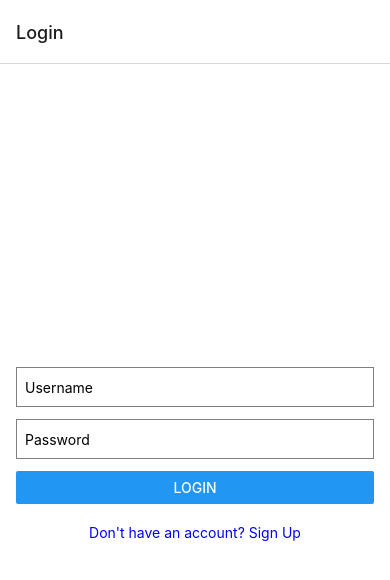
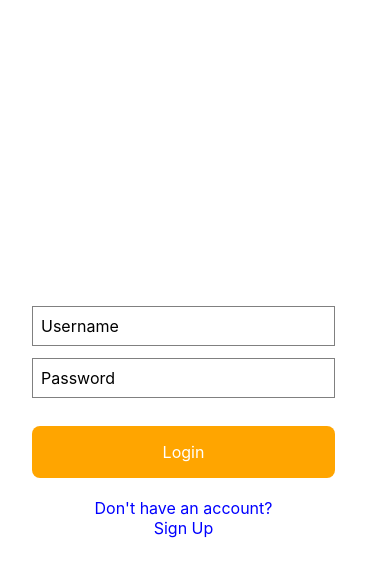
Before and after one commit to gyuripk/mobile, a React Native app: screen / in a window 390 px wide. Shown: the top 580 px of the page. Built offline with nearby package versions, Linux system fonts and the light colour scheme.

Commit message:
add Large text setting, change colour

```diff
--- a/App.js
+++ b/App.js
@@ -1,24 +1,21 @@
-import React, { useEffect, useState } from "react"; // useState와 useEffect 추가
-import { StatusBar } from "expo-status-bar";
-import { StyleSheet, Text, View } from "react-native";
+import React, { useEffect, useState } from "react";
 import { NavigationContainer } from "@react-navigation/native";
-import { createNativeStackNavigator } from "@react-navigation/native-stack"; //추가
+import { createNativeStackNavigator } from "@react-navigation/native-stack";
 import { createBottomTabNavigator } from "@react-navigation/bottom-tabs";
 import { FontAwesome5 } from "@expo/vector-icons";
 
-// import NewsScreen from "./screens/NewsScreen";
 import SettingScreen from "./screens/SettingScreen";
-import SplashScreen from "./screens/SplashScreen"; //스플래쉬 화면 추가
-import AboutScreen from "./screens/AboutScreen"; // Import AboutScreen
+import SplashScreen from "./screens/SplashScreen";
+import AboutScreen from "./screens/AboutScreen";
 import NoteListScreen from "./screens/NoteListScreen";
 import NoteScreen from "./screens/NoteScreen";
 import LoginScreen from "./screens/LoginScreen";
 import SignupScreen from "./screens/SignupScreen";
 
-import { ThemeProvider } from "./context/theme"; // text size
+import { ThemeProvider } from "./context/theme";
 
 const Tab = createBottomTabNavigator();
-const Stack = createNativeStackNavigator(); //중복?
+const Stack = createNativeStackNavigator();
 
 function MainTabs() {
   return (
@@ -35,20 +32,36 @@ function MainTabs() {
           }
           return <FontAwesome5 name={iconName} size={size} color={color} />;
         },
-        tabBarActiveTintColor: "tomato",
+        tabBarActiveTintColor: "orange",
         tabBarInactiveTintColor: "gray",
-        tabBarStyle: [
-          {
-            display: "flex",
-          },
-          null,
-        ],
+        tabBarShowLabel: false, // 라벨 숨기기
       })}
     >
-      <Tab.Screen name="Notes" component={NoteListScreen} />
+      <Tab.Screen
+        name="Notes"
+        component={NoteListScreen}
+        options={{ headerShown: false }}
+      />
       <Tab.Screen name="Setting" component={SettingScreen} />
       <Tab.Screen name="About" component={AboutScreen} />
     </Tab.Navigator>
+  );
+}
+
+function MainStack() {
+  return (
+    <Stack.Navigator>
+      <Stack.Screen
+        name="MainTabs"
+        component={MainTabs}
+        options={{ headerShown: false }}
+      />
+      <Stack.Screen
+        name="NoteScreen"
+        component={NoteScreen}
+        options={{ headerTintColor: "orange" }}
+      />
+    </Stack.Navigator>
   );
 }
 
@@ -58,29 +71,15 @@ export default function App() {
   return (
     <NavigationContainer>
       <ThemeProvider theme={{}}>
-        <Stack.Navigator>
-          {/* 헤더를 숨김 */}
-          {isSplashVisible ? (
-            <Stack.Screen
-              name="Splash"
-              screenOptions={{ headerShown: false }}
-              children={() => (
-                <SplashScreen setSplashScreenVisible={setIsSplashVisible} />
-              )}
-            />
-          ) : (
-            <>
-              <Stack.Screen
-                name="Login"
-                component={LoginScreen}
-                screenOptions={{ headerShown: false }}
-              />
-              <Stack.Screen name="Signup" component={SignupScreen} />
-              <Stack.Screen name="Main" component={MainTabs} />
-              <Stack.Screen name="NoteScreen" component={NoteScreen} />
-            </>
-          )}
-        </Stack.Navigator>
+        {isSplashVisible ? (
+          <SplashScreen setSplashScreenVisible={setIsSplashVisible} />
+        ) : (
+          <Stack.Navigator screenOptions={{ headerShown: false }}>
+            <Stack.Screen name="Login" component={LoginScreen} />
+            <Stack.Screen name="Signup" component={SignupScreen} />
+            <Stack.Screen name="Main" component={MainStack} />
+          </Stack.Navigator>
+        )}
       </ThemeProvider>
     </NavigationContainer>
   );
--- a/components/Layout.js
+++ b/components/Layout.js
@@ -20,7 +20,8 @@ const styles = StyleSheet.create({
     flex: 1,
     backgroundColor: "#fff",
     width: "90%",
+    paddingLeft: 16,
     justifyContent: "center",
-    alignItems: "center",
+    // alignItems: "center",
   },
 });
--- a/package.json
+++ b/package.json
@@ -13,6 +13,7 @@
     "@react-navigation/bottom-tabs": "^6.5.20",
     "@react-navigation/native": "^6.1.17",
     "@react-navigation/native-stack": "^6.9.26",
+    "date-fns": "^3.6.0",
     "expo": "~50.0.17",
     "expo-status-bar": "~1.11.1",
     "react": "18.2.0",
--- a/screens/AboutScreen.js
+++ b/screens/AboutScreen.js
@@ -1,11 +1,13 @@
 // screens/AboutScreen.js
 import React from "react";
 import { View, Text, StyleSheet } from "react-native";
+import { GlobalStyles } from "../styles/global";
 
 const AboutScreen = () => {
+  const globalStyles = GlobalStyles();
   return (
     <View style={styles.container}>
-      <Text>About Screen</Text>
+      <Text style={[globalStyles.text]}>About Screen</Text>
     </View>
   );
 };
--- a/screens/LoginScreen.js
+++ b/screens/LoginScreen.js
@@ -1,12 +1,23 @@
 import React, { useState } from "react";
-import { View, TextInput, Button, StyleSheet, Text, Alert } from "react-native";
+import {
+  View,
+  TextInput,
+  TouchableOpacity,
+  Button,
+  StyleSheet,
+  Text,
+  Alert,
+} from "react-native";
 import AsyncStorage from "@react-native-async-storage/async-storage";
+import { GlobalLayout } from "../components/Layout";
+import { GlobalStyles } from "../styles/global";
 
 export default function LoginScreen({ navigation }) {
   const [username, setUsername] = useState("");
   const [password, setPassword] = useState("");
 
   const API_URL = "http://localhost:3000";
+  const globalStyles = GlobalStyles();
 
   const handleLogin = async () => {
     try {
@@ -32,29 +43,35 @@ export default function LoginScreen({ navigation }) {
   };
 
   return (
+    <GlobalLayout>
       <View style={styles.container}>
         <TextInput
-        style={styles.input}
+          style={[styles.input, globalStyles.text]}
           placeholder="Username"
           value={username}
           onChangeText={setUsername}
           autoCapitalize="none"
         />
         <TextInput
-        style={styles.input}
+          style={[styles.input, globalStyles.text]}
           placeholder="Password"
           value={password}
           onChangeText={setPassword}
           secureTextEntry
         />
-      <Button title="Login" onPress={handleLogin} />
+        <TouchableOpacity style={globalStyles.button} onPress={handleLogin}>
+          <Text style={[globalStyles.buttonText, globalStyles.text]}>
+            Login
+          </Text>
+        </TouchableOpacity>
         <Text
-        style={styles.signupText}
+          style={[styles.signupText, globalStyles.text]}
           onPress={() => navigation.navigate("Signup")}
         >
-        Don't have an account? Sign Up
+          {"Don't have an account?\nSign Up"}
         </Text>
       </View>
+    </GlobalLayout>
   );
 }
 
@@ -72,6 +89,17 @@ const styles = StyleSheet.create({
     marginBottom: 12,
     paddingHorizontal: 8,
   },
+  button: {
+    backgroundColor: "#007BFF",
+    padding: 16,
+    borderRadius: 8,
+    alignItems: "center",
+    marginTop: 16,
+  },
+  buttonText: {
+    color: "#fff",
+    fontSize: 18,
+  },
   signupText: {
     marginTop: 20,
     color: "blue",
--- a/screens/NoteListScreen.js
+++ b/screens/NoteListScreen.js
@@ -8,9 +8,13 @@ import {
 } from "react-native";
 import AsyncStorage from "@react-native-async-storage/async-storage";
 import { GlobalStyles } from "../styles/global";
+import { GlobalLayout } from "../components/Layout";
+import { format } from "date-fns"; // date-fns 라이브러리로 날짜 형식화
 
 export default function NoteListScreen({ navigation }) {
   const [notes, setNotes] = useState([]);
+
+  const globalStyles = GlobalStyles();
 
   const API_URL = "http://localhost:3000"; // 서버의 API URL
 
@@ -44,9 +48,10 @@ export default function NoteListScreen({ navigation }) {
     };
   }, [navigation]);
 
-  const globalStyles = GlobalStyles();
+  //   const globalStyles = GlobalStyles();
 
   return (
+    <GlobalLayout>
       <View style={styles.container}>
         <FlatList
           data={notes}
@@ -62,43 +67,48 @@ export default function NoteListScreen({ navigation }) {
                 })
               }
             >
-            <Text style={styles.noteTitle}>{item.title}</Text>
+              <Text style={[styles.noteTitle, globalStyles.text]}>
+                {item.title}
+              </Text>
+              <Text style={[styles.noteDate, globalStyles.text]}>
+                {format(new Date(item.created_at), "yyyy-MM-dd")}
+              </Text>
+              <Text style={[styles.noteTime, globalStyles.text]}>
+                {format(new Date(item.created_at), "HH:mm")}
+              </Text>
             </TouchableOpacity>
           )}
         />
         <TouchableOpacity
-        style={styles.addButton}
+          style={globalStyles.button}
           onPress={() => navigation.navigate("NoteScreen", { noteId: null })}
         >
-        <Text style={styles.addButtonText}>Add Note</Text>
+          <Text style={[globalStyles.buttonText, globalStyles.text]}>
+            Add Note
+          </Text>
         </TouchableOpacity>
       </View>
+    </GlobalLayout>
   );
 }
 
 const styles = StyleSheet.create({
   container: {
     flex: 1,
-    padding: 16,
+    // padding: ,
     backgroundColor: "#fff",
   },
   note: {
-    padding: 16,
+    // padding: 16,
+    paddingVertical: 16,
     borderBottomWidth: 1,
     borderBottomColor: "#ccc",
   },
   noteTitle: {
     fontSize: 18,
   },
-  addButton: {
-    backgroundColor: "#007BFF",
-    padding: 16,
-    borderRadius: 8,
-    alignItems: "center",
-    marginTop: 16,
-  },
-  addButtonText: {
-    color: "#fff",
-    fontSize: 18,
+  noteDate: {
+    fontSize: 12,
+    color: "#888",
   },
 });
--- a/screens/NoteScreen.js
+++ b/screens/NoteScreen.js
@@ -8,6 +8,7 @@ import {
   Text,
 } from "react-native";
 import AsyncStorage from "@react-native-async-storage/async-storage";
+import { GlobalStyles } from "../styles/global";
 
 export default function NoteScreen({ route, navigation }) {
   const { noteId, noteTitle, noteContent } = route.params || {};
@@ -15,6 +16,7 @@ export default function NoteScreen({ route, navigation }) {
   const [content, setContent] = useState(noteContent || "");
   // console.log("NoteScreen:", { noteId, noteTitle });
   const API_URL = "http://localhost:3000"; // 서버의 API URL
+  const globalStyles = GlobalStyles();
 
   useEffect(() => {
     if (noteId !== null) {
@@ -90,24 +92,26 @@ export default function NoteScreen({ route, navigation }) {
   return (
     <View style={styles.container}>
       <TextInput
-        style={styles.input}
+        style={[styles.input, globalStyles.text]}
         placeholder="Title"
         value={title}
         onChangeText={setTitle}
       />
       <TextInput
-        style={styles.input}
+        style={[styles.input, globalStyles.text]}
         placeholder="Content"
         value={content}
         onChangeText={setContent}
         multiline
       />
-      <TouchableOpacity style={styles.button} onPress={handleSave}>
-        <Text style={styles.buttonText}>Save</Text>
+      <TouchableOpacity style={globalStyles.button} onPress={handleSave}>
+        <Text style={[styles.buttonText, globalStyles.text]}>Save</Text>
       </TouchableOpacity>
       {noteId !== null && (
-        <TouchableOpacity style={styles.button} onPress={handleDelete}>
-          <Text style={styles.buttonText}>Delete</Text>
+        <TouchableOpacity style={globalStyles.button} onPress={handleDelete}>
+          <Text style={[globalStyles.buttonText, globalStyles.text]}>
+            Delete
+          </Text>
         </TouchableOpacity>
       )}
     </View>
--- a/screens/SettingScreen.js
+++ b/screens/SettingScreen.js
@@ -1,17 +1,67 @@
-import { Text, Switch, View, StyleSheet } from "react-native";
+// import { Text, Switch, View, StyleSheet } from "react-native";
+// import { useState } from "react";
+// import { GlobalLayout } from "../components/Layout";
+
+// import { useTheme } from "../context/theme";
+// import { GlobalStyles } from "../styles/global";
+
+// import AsyncStorage from "@react-native-async-storage/async-storage";
+
+// export default function SettingScreen() {
+//   const { isLargeText, setIsLargeText } = useTheme(); //default is small text
+//   // change [] -> {} for using theme values from useTheme()
+
+//   const globalStyles = GlobalStyles();
+
+//   return (
+//     <GlobalLayout>
+//       <View style={styles.view}>
+//         <Switch
+//           value={isLargeText}
+//           onValueChange={async () => {
+//             setIsLargeText(!isLargeText);
+//             // store the value in async storage
+//             await AsyncStorage.setItem(
+//               //save as JSON string
+//               "isLargeText", //key(only string)
+//               JSON.stringify(!isLargeText) //value (only string)
+//             );
+//           }} //oposite value -> 과제에서 이런식으로 쓰기
+//           trackColor={{ false: "gray", true: "blue" }}
+//         />
+//         <Text style={globalStyles.text}>Large Text</Text>
+//       </View>
+//     </GlobalLayout>
+//   );
+// }
+
+// const styles = StyleSheet.create({
+//   view: {
+//     flexDirection: "row",
+//     alignItems: "center",
+//   },
+// });
+
+import { Text, Switch, View, StyleSheet, TouchableOpacity } from "react-native";
 import { useState } from "react";
 import { GlobalLayout } from "../components/Layout";
-
 import { useTheme } from "../context/theme";
 import { GlobalStyles } from "../styles/global";
-
 import AsyncStorage from "@react-native-async-storage/async-storage";
 
-export default function SettingScreen() {
-  const { isLargeText, setIsLargeText } = useTheme(); //default is small text
-  // change [] -> {} for using theme values from useTheme()
+export default function SettingScreen({ navigation }) {
+  const { isLargeText, setIsLargeText } = useTheme(); // default is small text
 
   const globalStyles = GlobalStyles();
+
+  const handleLogout = async () => {
+    try {
+      await AsyncStorage.removeItem("token"); // 토큰 삭제
+      navigation.navigate("Login"); // 로그인 화면으로 이동
+    } catch (error) {
+      console.error("Error logging out:", error);
+    }
+  };
 
   return (
     <GlobalLayout>
@@ -22,15 +72,19 @@ export default function SettingScreen() {
             setIsLargeText(!isLargeText);
             // store the value in async storage
             await AsyncStorage.setItem(
-              //save as JSON string
-              "isLargeText", //key(only string)
-              JSON.stringify(!isLargeText) //value (only string)
+              // save as JSON string
+              "isLargeText", // key (only string)
+              JSON.stringify(!isLargeText) // value (only string)
             );
-          }} //oposite value -> 과제에서 이런식으로 쓰기
-          trackColor={{ false: "gray", true: "blue" }}
+          }} // opposite value -> 과제에서 이런식으로 쓰기
+          trackColor={{ false: "gray", true: "orange" }}
         />
         <Text style={globalStyles.text}>Large Text</Text>
       </View>
+      <TouchableOpacity style={globalStyles.button} onPress={handleLogout}>
+        {/* <Text style={[styles.buttonText, globalStyles.text]}>Logout</Text> */}
+        <Text style={[globalStyles.buttonText, globalStyles.text]}>Logout</Text>
+      </TouchableOpacity>
     </GlobalLayout>
   );
 }
@@ -40,4 +94,15 @@ const styles = StyleSheet.create({
     flexDirection: "row",
     alignItems: "center",
   },
+  button: {
+    backgroundColor: "#007BFF",
+    padding: 16,
+    borderRadius: 8,
+    alignItems: "center",
+    marginTop: 16,
+  },
+  buttonText: {
+    color: "#fff",
+    fontSize: 18,
+  },
 });
--- a/screens/SignupScreen.js
+++ b/screens/SignupScreen.js
@@ -1,9 +1,22 @@
 import React, { useState } from "react";
-import { View, TextInput, Button, StyleSheet, Text, Alert } from "react-native";
+import {
+  View,
+  TextInput,
+  TouchableOpacity,
+  Button,
+  StyleSheet,
+  Text,
+  Alert,
+} from "react-native";
+import { useNavigation } from "@react-navigation/native"; // useNavigation 훅 추가
+import { GlobalStyles } from "../styles/global";
 
 export default function SignupScreen() {
   const [username, setUsername] = useState("");
   const [password, setPassword] = useState("");
+
+  const globalStyles = GlobalStyles();
+  const navigation = useNavigation(); // navigation 객체 가져오기
 
   const API_URL = "http://localhost:3000";
 
@@ -18,9 +31,9 @@ export default function SignupScreen() {
       });
 
       const data = await response.json();
-
       if (response.ok) {
         Alert.alert("Success", "User created successfully");
+        navigation.navigate("Login"); // 회원가입 성공 시 로그인 페이지로 이동
       } else {
         Alert.alert("Error", data.message);
       }
@@ -32,20 +45,27 @@ export default function SignupScreen() {
   return (
     <View style={styles.container}>
       <TextInput
-        style={styles.input}
+        style={[styles.input, globalStyles.text]}
         placeholder="Username"
         value={username}
         onChangeText={setUsername}
         autoCapitalize="none"
       />
       <TextInput
-        style={styles.input}
+        style={[styles.input, globalStyles.text]}
         placeholder="Password"
         value={password}
         onChangeText={setPassword}
         secureTextEntry
       />
-      <Button title="Sign Up" onPress={handleSignup} />
+      <TouchableOpacity style={globalStyles.button} onPress={handleSignup}>
+        <Text style={[globalStyles.buttonText, globalStyles.text]}>
+          Sign Up
+        </Text>
+      </TouchableOpacity>
+      <TouchableOpacity onPress={() => navigation.navigate("Login")}>
+        <Text style={globalStyles.text}>Already have an account? Login</Text>
+      </TouchableOpacity>
     </View>
   );
 }
--- a/styles/global.js
+++ b/styles/global.js
@@ -3,10 +3,22 @@ import { useTheme } from "../context/theme";
 
 export function GlobalStyles() {
   const { isLargeText } = useTheme();
-
+  const baseFontSize = 16;
   const styles = StyleSheet.create({
     text: {
-      fontSize: isLargeText ? 28 : 16,
+      // fontSize: isLargeText ? 28 : 16,
+      fontSize: isLargeText ? baseFontSize + 12 : baseFontSize, // 12를 기본 fontSize에 더함
+    },
+    button: {
+      backgroundColor: "orange",
+      padding: 16,
+      borderRadius: 8,
+      alignItems: "center",
+      marginTop: 16,
+    },
+    buttonText: {
+      color: "#fff",
+      fontSize: 18,
     },
   });
 
```
Also changed, not shown: assets/orange.png (added), 1 other file (tests, documents, lock files or other folders). Lines whose indentation alone changed are shown as unchanged.
